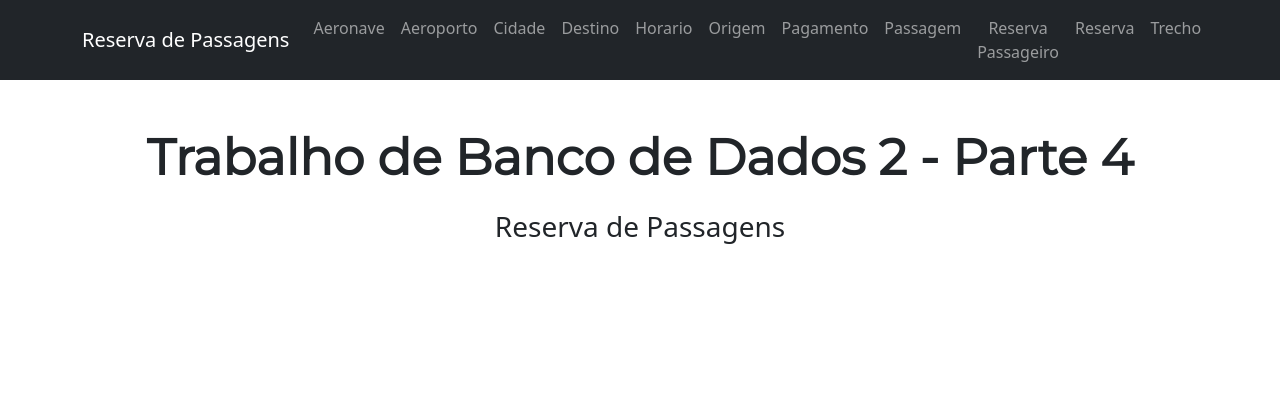
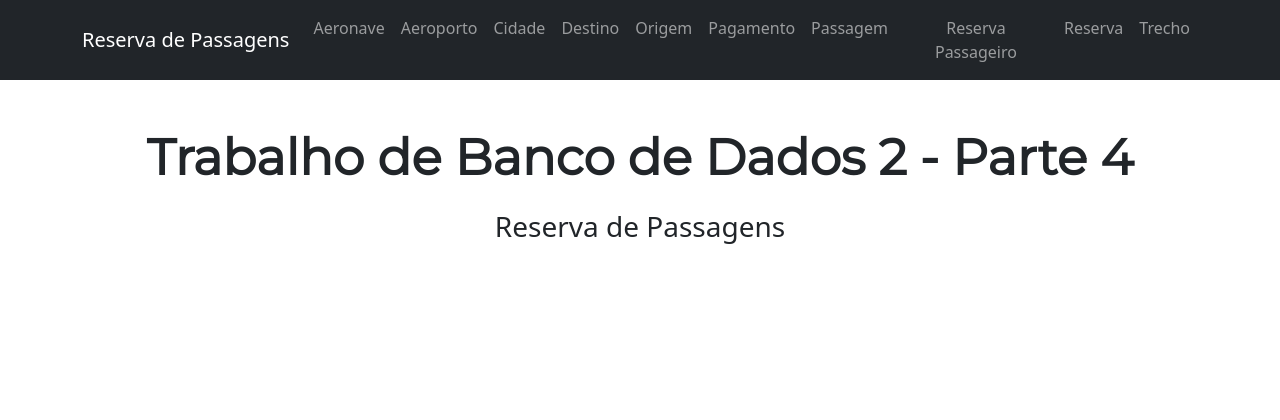
Before and after one commit to ana-athayde/sistema_reservas_ban2, a Flask app: page / in a window 1280 px wide. Shown: the top 420 px of the page. Run offline with Flask 2, Linux system fonts and the light colour scheme; parts of the project's set-up code (start-up, migrations or seed data) failed here and were passed over; some libraries are stand-ins or nearby versions.

Commit message:
Add files via upload

```diff
--- a/Reserva de Passagens/app/templates/base.html
+++ b/Reserva de Passagens/app/templates/base.html
@@ -35,9 +35,6 @@
                         </li>
                         <li class="nav-item">
                             <a class="nav-link" href="/destino">Destino</a>
-                        </li>
-                        <li class="nav-item">
-                            <a class="nav-link" href="/horario">Horario</a>
                         </li>
                         <li class="nav-item">
                             <a class="nav-link" href="/origem">Origem</a>
```
